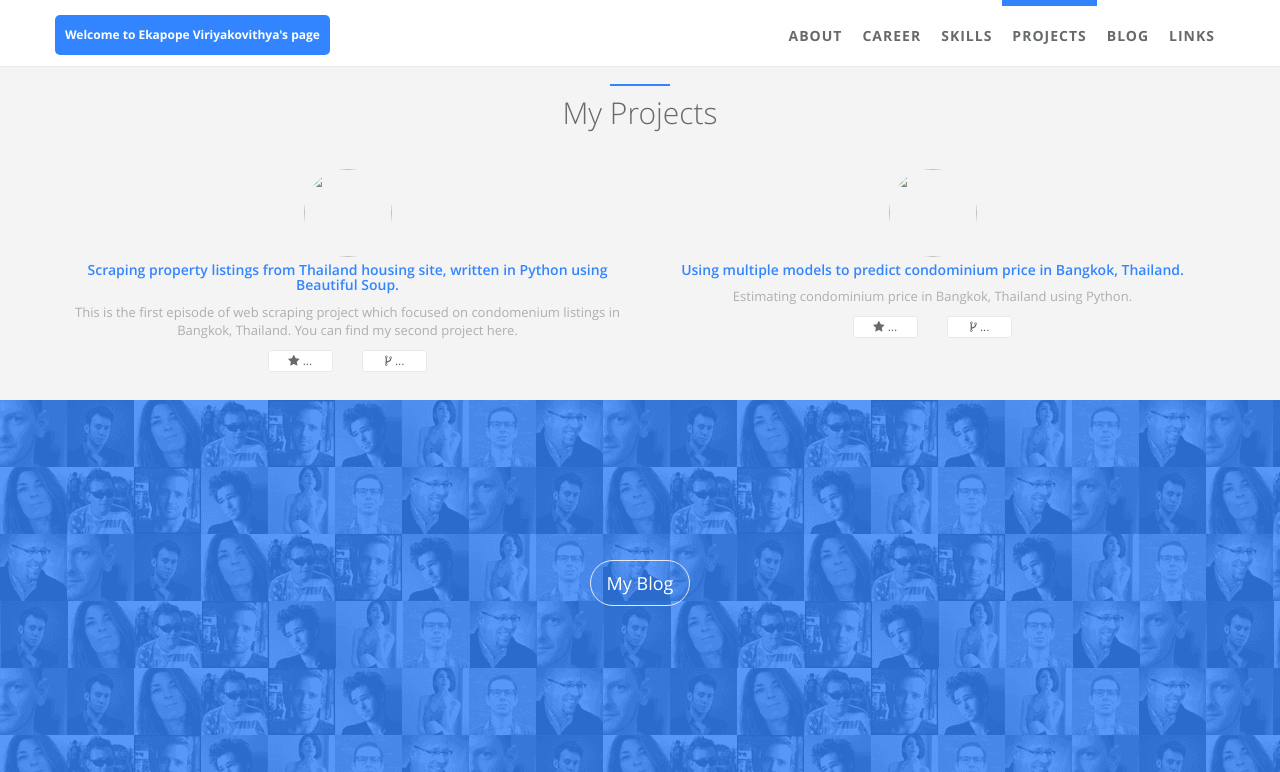
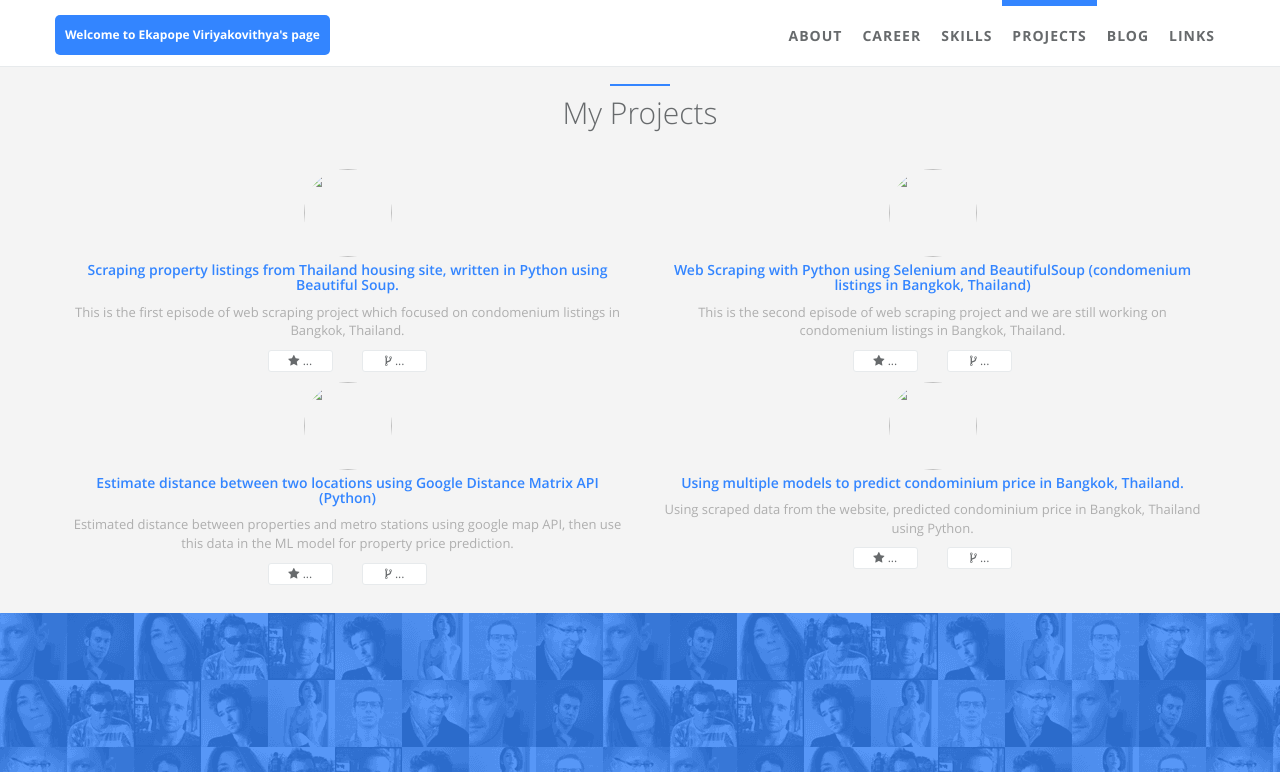
Before and after one commit to ekapope/ekapope.github.io, a Jekyll site: the page built from index.html, in a window 1280 px wide and 900 px high, scrolled down 2861 px, cut to the strip 0-772 px from the top of the window. Built offline with Jekyll 4.4.1, drawn with Linux system fonts in a browser that asks for light colours.

Commit message:
Update _data/index/projects.yml

```diff
--- a/_data/index/projects.yml
+++ b/_data/index/projects.yml
@@ -3,18 +3,34 @@
 # Suggest projects' img be located at '/static/assets/img/landing', and edit following img items.
 
 - name: Scraping property listings from Thailand housing site, written in Python using Beautiful Soup.
-  i18n: Scraping
+  i18n: Web Scraping
   gh_user: Ekapope
   repo: Baania-webscraping
   img: #/static/assets/img/landing/jekyll.png
-  desc: This is the first episode of web scraping project which focused on condomenium listings in Bangkok, Thailand. You can find my second project here.
+  desc: This is the first episode of web scraping project which focused on condomenium listings in Bangkok, Thailand.
+
+- name: Web Scraping with Python using Selenium and BeautifulSoup (condomenium listings in Bangkok, Thailand)
+  i18n: Web Scraping
+  gh_user: Ekapope
+  repo: web-scraping-using-selenium-and-bs4
+  img: #/static/assets/img/landing/jekyll.png
+  desc: This is the second episode of web scraping project and we are still working on condomenium listings in Bangkok, Thailand.
+
+
+- name: Estimate distance between two locations using Google Distance Matrix API (Python)
+  i18n: Google API
+  gh_user: Ekapope
+  repo: Estimate-distance-between-two-locations-using-Google-Distance-Matrix-API
+  img: #/static/assets/img/landing/jekyll.png
+  desc: Estimated distance between properties and metro stations using google map API, then use this data in the ML model for property price prediction.
 
 - name: Using multiple models to predict condominium price in Bangkok, Thailand.
   i18n: ML
   gh_user: Ekapope
   repo: Using-multiple-models-to-predict-condominium-price-in-Bangkok-Thailand
   img: #/static/assets/img/landing/jekyll.png
-  desc: Estimating condominium price in Bangkok, Thailand using Python.
+  desc: Using scraped data from the website, predicted condominium price in Bangkok, Thailand using Python.
+
 
 #- name: Python
 #  i18n: cpython
```
